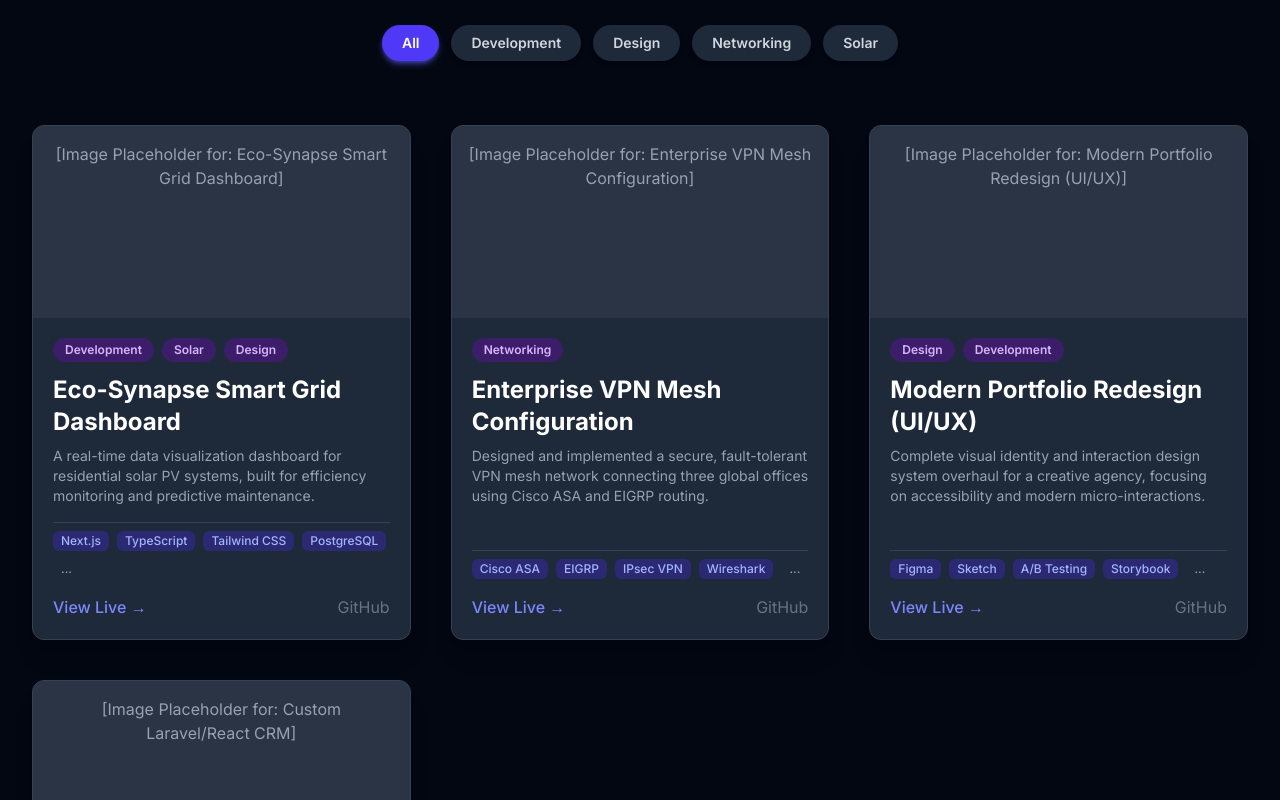
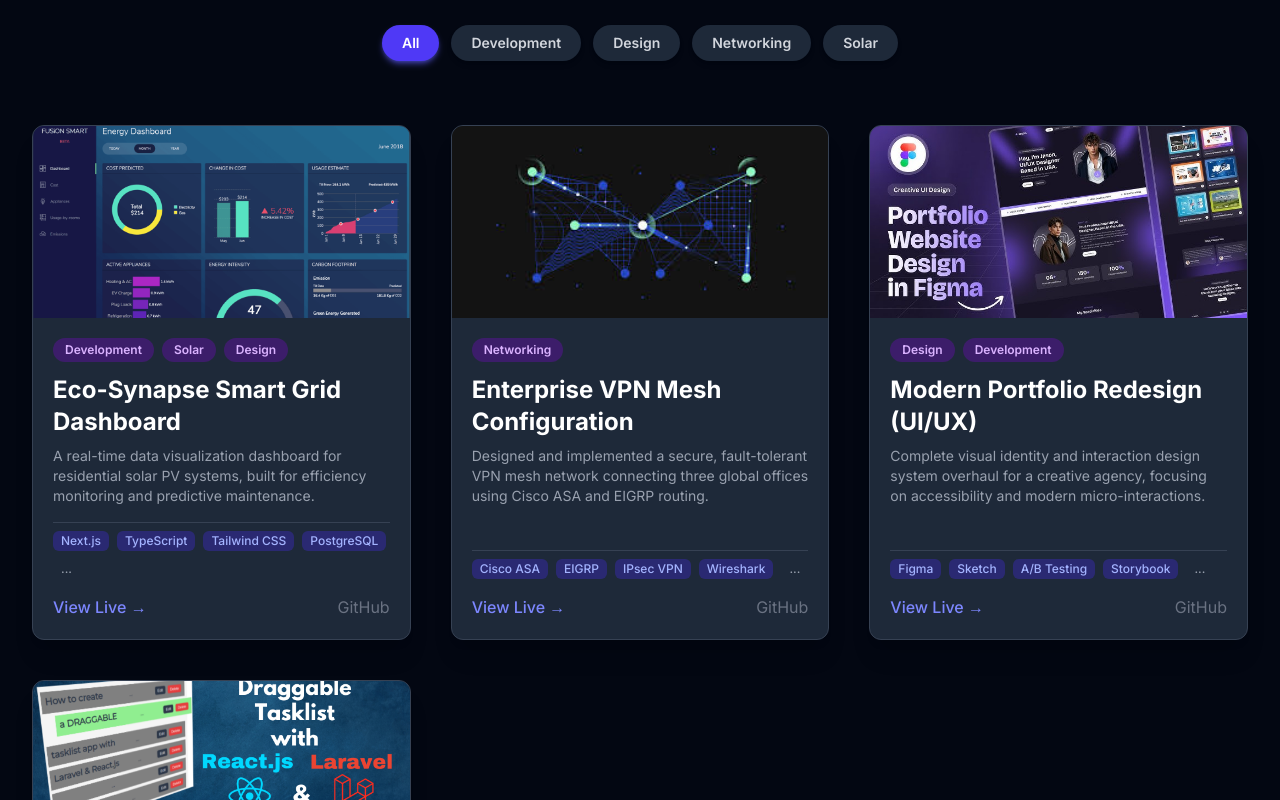
Before and after one commit to Abdurrahman775/next_portfolio, a Next.js app: page /projects in a window 1280 px wide. Shown: the part 220-1020 px from the top of the page. Built offline with nearby package versions, Linux system fonts and the light colour scheme.

Commit message:
Fix image paths and use Next.js Image component

```diff
--- a/src/components/ProjectCard.tsx
+++ b/src/components/ProjectCard.tsx
@@ -20,12 +20,15 @@ const ProjectCard: React.FC<ProjectCardProps> = ({ project }) => {
       className="bg-gray-800 rounded-xl shadow-xl overflow-hidden flex flex-col h-full hover:shadow-indigo-500/30 transition duration-300 border border-gray-700 hover:border-indigo-600"
       whileHover={{ y: -5 }} // Subtle lift on hover
     >
-      {/* Project Image Placeholder */}
+      {/* Project Image */}
       <div className="relative h-48 w-full bg-gray-700/50">
-        {/* Replace with your actual Image component later */}
-        <p className="p-4 text-center text-gray-400">
-            [Image Placeholder for: {project.title}]
-        </p>
+        <Image
+          src={project.imagePath}
+          alt={project.title}
+          fill
+          className="object-cover"
+          sizes="(max-width: 768px) 100vw, (max-width: 1200px) 50vw, 33vw"
+        />
       </div>
 
       <div className="p-5 flex flex-col flex-grow">
--- a/src/data/projects.ts
+++ b/src/data/projects.ts
@@ -18,7 +18,7 @@ export const projectsData: Project[] = [
     title: "Eco-Synapse Smart Grid Dashboard",
     description:
       "A real-time data visualization dashboard for residential solar PV systems, built for efficiency monitoring and predictive maintenance.",
-    imagePath: "/image/images.jpeg",
+    imagePath: "/images/Energy_Dashboard_2x.jpg.png",
     liveLink: "#",
     githubLink: "#",
     categories: ["Development", "Solar", "Design"],
@@ -51,8 +51,7 @@ export const projectsData: Project[] = [
     title: "Custom Laravel/React CRM",
     description:
       "Full-stack development of a custom Customer Relationship Management platform tailored for a small business, improving sales tracking by 40%.",
-    imagePath:
-      "./images/freecodecamp-boolfalse-laravel-react-vite-draggable-tasklist.png",
+    imagePath: "/images/freecodecamp-boolfalse-laravel-react-vite-draggable-tasklist.png",
     liveLink: "#",
     githubLink: "#",
     categories: ["Development"],
```
